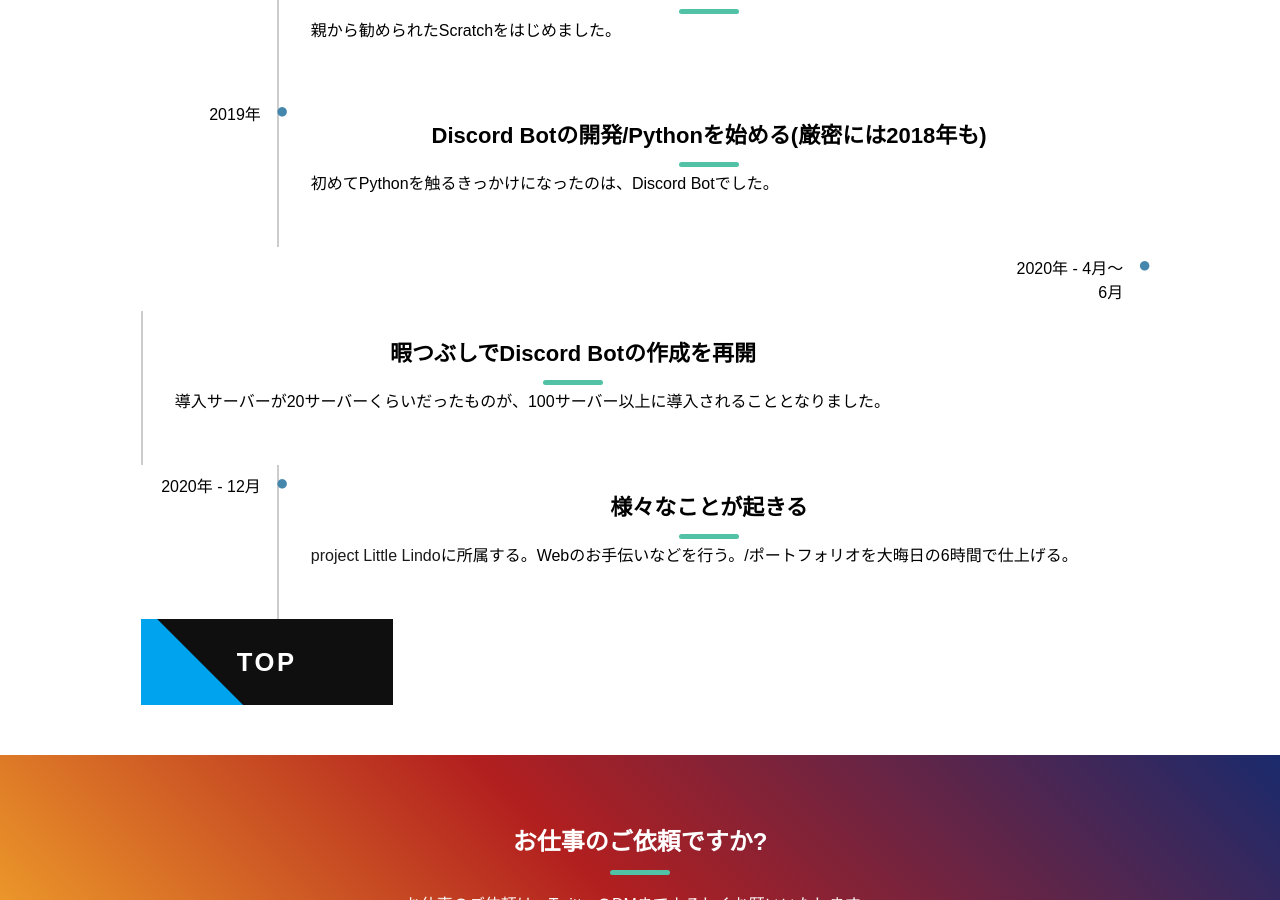
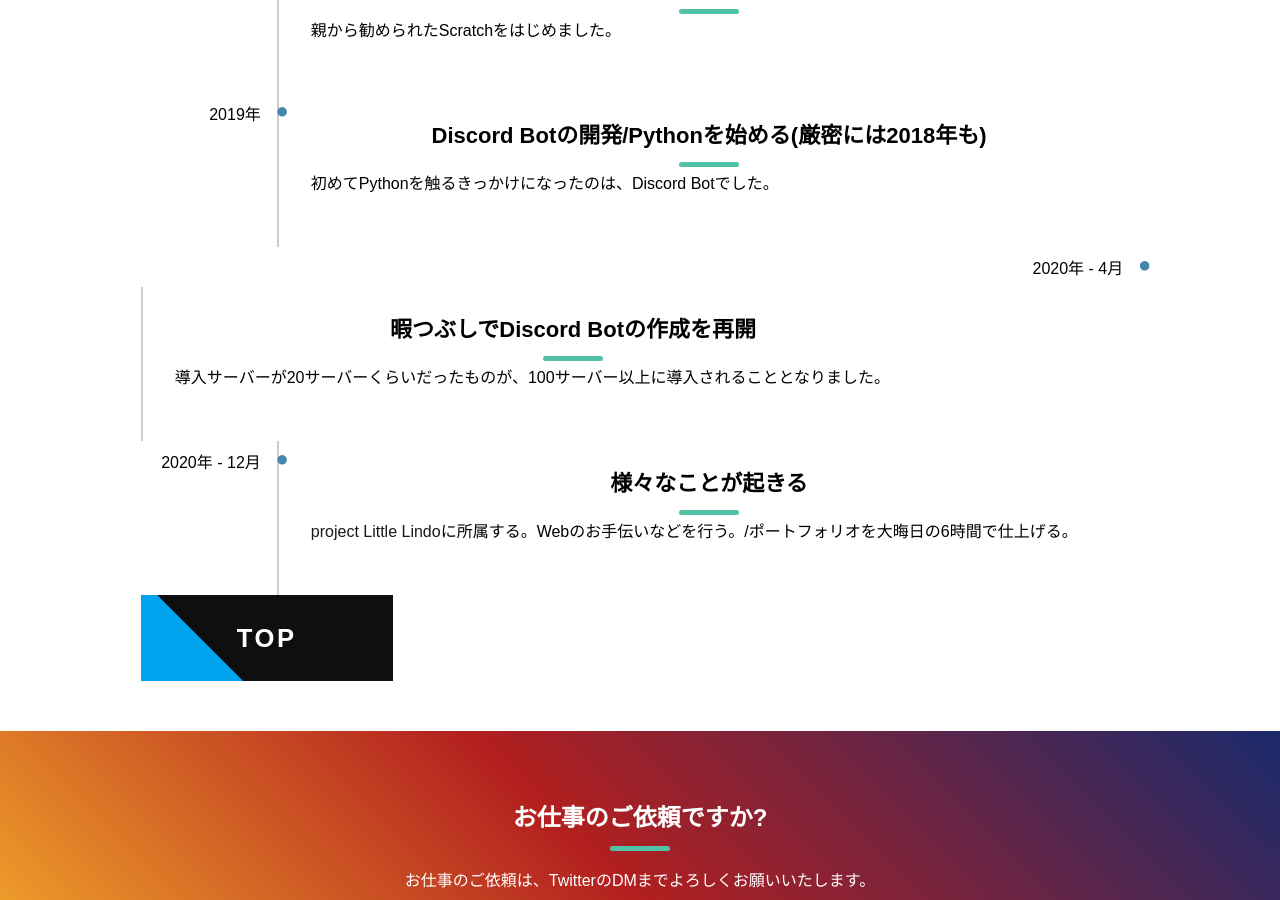
Before and after one commit to T-taku/portfolio, a Jekyll site: the page built from about.md, in a window 1280 px wide and 900 px high, scrolled down 365 px. Built offline with Jekyll 4.4.1, drawn with Linux system fonts in a browser that asks for light colours; nearby versions of some CDN libraries.

Commit message:
Update about.md

```diff
--- a/about.md
+++ b/about.md
@@ -22,7 +22,7 @@ permalink: /about/
       <h2>Discord Botの開発/Pythonを始める(厳密には2018年も)</h2>
       <p>初めてPythonを触るきっかけになったのは、Discord Botでした。</p>
     </dd>
-  　<dt>2020年 - 4月〜6月</dt>
+  　<dt>2020年 - 4月</dt>
     <dd>
       <h2>暇つぶしでDiscord Botの作成を再開</h2>
       <p>導入サーバーが20サーバーくらいだったものが、100サーバー以上に導入されることとなりました。</p>
```
